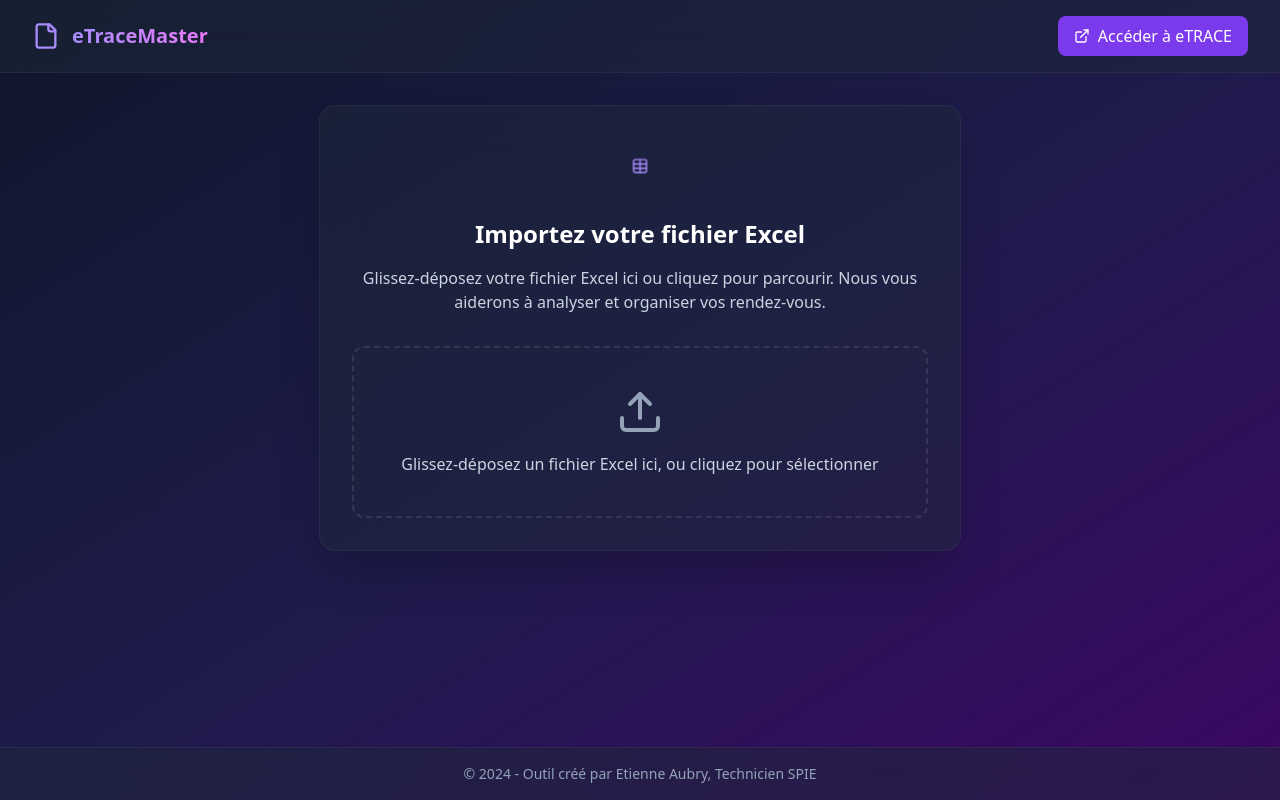
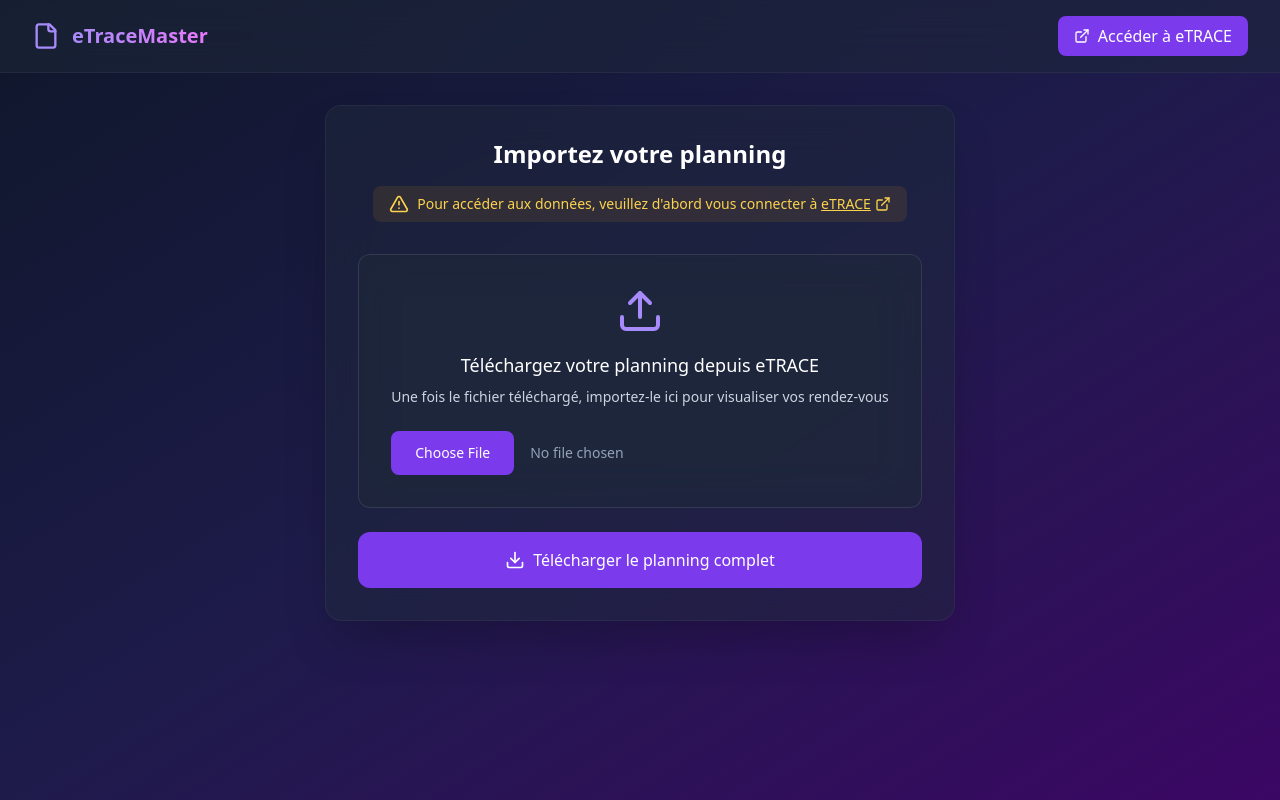
Before and after one commit to dilm-seo/etracemaster, a React (Vite) app: page / in a window 1280 px wide. Built offline with nearby package versions, Linux system fonts and the light colour scheme.

Commit message:
Add files via upload

```diff
--- a/src/App.tsx
+++ b/src/App.tsx
@@ -1,14 +1,17 @@
 import React, { useState, useCallback, useEffect } from 'react';
-import { FileUpload } from './components/FileUpload';
 import { FileViewer } from './components/FileViewer';
+import { TechnicianSelector } from './components/TechnicianSelector';
 import { Preloader } from './components/Preloader';
 import { FloatingAssistant } from './components/FloatingAssistant';
-import { FileIcon, TableIcon, ExternalLinkIcon } from 'lucide-react';
+import { FileIcon, ExternalLinkIcon } from 'lucide-react';
 
-function App() {
+export default function App() {
+  const [loading, setLoading] = useState(true);
+  const [importing, setImporting] = useState(false);
+  const [progress, setProgress] = useState(0);
   const [fileData, setFileData] = useState<any>(null);
-  const [loading, setLoading] = useState(true);
   const [appointments, setAppointments] = useState<any[]>([]);
+  const [error, setError] = useState<string | null>(null);
 
   useEffect(() => {
     const timer = setTimeout(() => {
@@ -17,10 +20,11 @@ function App() {
     return () => clearTimeout(timer);
   }, []);
 
-  useEffect(() => {
-    if (fileData?.[0]?.data) {
-      const headers = fileData[0].data[0];
-      const rows = fileData[0].data.slice(1);
+  const handleFileData = (data: any) => {
+    setFileData(data);
+    if (data?.[0]?.data) {
+      const headers = data[0].data[0];
+      const rows = data[0].data.slice(1);
       const formattedAppointments = rows.map((row: any[]) => {
         const appointment: any = {};
         headers.forEach((header: string, index: number) => {
@@ -29,12 +33,9 @@ function App() {
         return appointment;
       });
       setAppointments(formattedAppointments);
+      setError(null);
     }
-  }, [fileData]);
-
-  const handleFileUpload = useCallback((data: any) => {
-    setFileData(data);
-  }, []);
+  };
 
   if (loading) {
     return <Preloader />;
@@ -67,34 +68,25 @@ function App() {
       <main className="flex-grow max-w-7xl mx-auto px-4 sm:px-6 lg:px-8 py-8">
         {!fileData ? (
           <div className="bg-slate-800/50 backdrop-blur-xl rounded-2xl shadow-2xl p-8 border border-white/5">
-            <div className="max-w-xl mx-auto text-center">
-              <TableIcon className="h-14 w-14 text-violet-400 mx-auto mb-6 animate-bounce" />
-              <h2 className="text-2xl font-bold text-white mb-4">
-                Importez votre fichier Excel
-              </h2>
-              <p className="text-slate-300 mb-8">
-                Glissez-déposez votre fichier Excel ici ou cliquez pour parcourir.
-                Nous vous aiderons à analyser et organiser vos rendez-vous.
-              </p>
-              <FileUpload onFileUpload={handleFileUpload} />
-            </div>
+            <TechnicianSelector
+              onSelect={handleFileData}
+              loading={importing}
+              progress={progress}
+            />
+            {error && (
+              <div className="mt-6 max-w-md mx-auto">
+                <div className="bg-red-500/10 border border-red-500/20 rounded-lg p-4 text-center">
+                  <p className="text-red-400">{error}</p>
+                </div>
+              </div>
+            )}
           </div>
         ) : (
           <FileViewer data={fileData} />
         )}
       </main>
 
-      <footer className="bg-slate-800/50 backdrop-blur-xl border-t border-white/5 py-4 mt-8">
-        <div className="max-w-7xl mx-auto px-4 sm:px-6 lg:px-8">
-          <p className="text-center text-sm text-slate-400">
-            © {new Date().getFullYear()} - Outil créé par Etienne Aubry, Technicien SPIE
-          </p>
-        </div>
-      </footer>
-
       {appointments.length > 0 && <FloatingAssistant appointments={appointments} />}
     </div>
   );
 }
-
-export default App;
--- a/src/components/AppointmentView.tsx
+++ b/src/components/AppointmentView.tsx
@@ -28,11 +28,7 @@ export function AppointmentView({ data }: AppointmentViewProps) {
         if (date) dates.add(date);
       }
     });
-    return Array.from(dates).sort((a, b) => {
-      if (a === 'all') return -1;
-      if (b === 'all') return 1;
-      return parseAppointmentDate(a).getTime() - parseAppointmentDate(b).getTime();
-    });
+    return dates;
   }, [appointments]);
 
   const uniqueTechs = useMemo(() => {
@@ -40,13 +36,11 @@ export function AppointmentView({ data }: AppointmentViewProps) {
     appointments.forEach(apt => {
       if (apt['TECHNICIEN']) techs.add(apt['TECHNICIEN']);
     });
-    return Array.from(techs);
+    return techs;
   }, [appointments]);
 
   const today = getTodayString();
-  const initialDate = findClosestDate(uniqueDates, today);
-
-  const [selectedDate, setSelectedDate] = useState(initialDate);
+  const [selectedDate, setSelectedDate] = useState(findClosestDate(Array.from(uniqueDates), today));
   const [selectedTech, setSelectedTech] = useState('all');
   const [selectedStatus, setSelectedStatus] = useState('all');
   const [sortBy, setSortBy] = useState<'date' | 'tech' | 'location'>('date');
@@ -83,7 +77,7 @@ export function AppointmentView({ data }: AppointmentViewProps) {
               setSelectedDate('all');
             }
           }}
-          availableDates={new Set(uniqueDates)}
+          availableDates={uniqueDates}
         />
 
         <select
@@ -92,7 +86,7 @@ export function AppointmentView({ data }: AppointmentViewProps) {
           className="bg-slate-900/50 border border-white/10 rounded-lg px-4 py-2 focus:ring-2 focus:ring-violet-500 focus:border-violet-500 text-white"
         >
           <option value="all">Tous les techniciens</option>
-          {uniqueTechs.slice(1).map(tech => (
+          {Array.from(uniqueTechs).slice(1).map(tech => (
             <option key={tech} value={tech}>{tech}</option>
           ))}
         </select>
@@ -147,11 +141,11 @@ export function AppointmentView({ data }: AppointmentViewProps) {
         <div className="flex items-center space-x-4">
           <div className="flex items-center space-x-2">
             <Users className="h-4 w-4" />
-            <span>{uniqueTechs.length - 1} techniciens</span>
+            <span>{uniqueTechs.size - 1} techniciens</span>
           </div>
           <div className="flex items-center space-x-2">
             <Calendar className="h-4 w-4" />
-            <span>{uniqueDates.length - 1} dates</span>
+            <span>{uniqueDates.size - 1} dates</span>
           </div>
           <div className="flex items-center space-x-2">
             <AlertCircle className="h-4 w-4" />
--- a/src/components/FileUpload.tsx
+++ b/src/components/FileUpload.tsx
@@ -1,13 +1,25 @@
-import React, { useCallback } from 'react';
+import React, { useCallback, useState } from 'react';
 import { useDropzone } from 'react-dropzone';
-import { UploadIcon } from 'lucide-react';
+import { UploadIcon, Download, Users } from 'lucide-react';
 import { analyzeExcelFile } from '../utils/excelAnalyzer';
 
 interface FileUploadProps {
   onFileUpload: (data: any) => void;
 }
 
+const TECHNICIANS = [
+  { id: '', name: 'Tous les techniciens' },
+  { id: 'Aubry', name: 'Aubry Etienne' },
+  { id: 'Marzat', name: 'Marzat Romain' },
+  { id: 'Delanoe', name: 'Delanoe Sonia' },
+  { id: 'Perez', name: 'Perez Anthony' },
+  { id: 'Albert', name: 'Albert Alexis' },
+  { id: 'Lecomte', name: 'Lecomte Vincent' }
+];
+
 export function FileUpload({ onFileUpload }: FileUploadProps) {
+  const [selectedTech, setSelectedTech] = useState('');
+
   const onDrop = useCallback((acceptedFiles: File[]) => {
     const file = acceptedFiles[0];
     if (!file) return;
@@ -33,6 +45,7 @@ export function FileUpload({ onFileUpload }: FileUploadProps) {
   });
 
   return (
+    <div className="space-y-6">
       <div
         {...getRootProps()}
         className={`border-2 border-dashed rounded-xl p-10 text-center cursor-pointer transition-all duration-300
@@ -51,5 +64,38 @@ export function FileUpload({ onFileUpload }: FileUploadProps) {
           </p>
         )}
       </div>
+
+      <div className="flex flex-col sm:flex-row items-center justify-center gap-4">
+        <div className="relative w-full sm:w-auto">
+          <div className="absolute inset-y-0 left-0 pl-3 flex items-center pointer-events-none">
+            <Users className="h-5 w-5 text-violet-400" />
+          </div>
+          <select
+            value={selectedTech}
+            onChange={(e) => setSelectedTech(e.target.value)}
+            className="block w-full sm:w-auto pl-10 pr-10 py-3 bg-slate-800/50 border border-white/10 rounded-lg text-white focus:ring-2 focus:ring-violet-500 focus:border-violet-500 appearance-none cursor-pointer hover:bg-slate-700/50 transition-colors duration-200"
+          >
+            {TECHNICIANS.map(tech => (
+              <option key={tech.id} value={tech.id}>{tech.name}</option>
+            ))}
+          </select>
+          <div className="absolute inset-y-0 right-0 pr-3 flex items-center pointer-events-none">
+            <svg className="h-5 w-5 text-violet-400" viewBox="0 0 20 20" fill="currentColor">
+              <path fillRule="evenodd" d="M5.293 7.293a1 1 0 011.414 0L10 10.586l3.293-3.293a1 1 0 111.414 1.414l-4 4a1 1 0 01-1.414 0l-4-4a1 1 0 010-1.414z" clipRule="evenodd" />
+            </svg>
+          </div>
+        </div>
+
+        <a
+          href={`https://etrace.cristalcloud.com/MODULES/Covea/livraison_export.php?statut=&technicien=${selectedTech}`}
+          target="_blank"
+          rel="noopener noreferrer"
+          className="inline-flex items-center space-x-2 px-6 py-3 bg-violet-600 hover:bg-violet-500 text-white rounded-lg transition-colors duration-200 group whitespace-nowrap w-full sm:w-auto justify-center"
+        >
+          <Download className="h-5 w-5 transform group-hover:translate-y-0.5 transition-transform duration-200" />
+          <span>Télécharger le planning</span>
+        </a>
+      </div>
+    </div>
   );
 }
--- /dev/null
+++ b/src/components/TechnicianSelector.tsx
@@ -0,0 +1,94 @@
+import React from 'react';
+import { UploadIcon, AlertTriangle, ExternalLink, Download } from 'lucide-react';
+import { analyzeExcelFile } from '../utils/excelAnalyzer';
+
+interface TechnicianSelectorProps {
+  onSelect: (data: any) => void;
+  loading: boolean;
+  progress: number;
+}
+
+export function TechnicianSelector({ onSelect, loading }: TechnicianSelectorProps) {
+  const handleFileSelect = (event: React.ChangeEvent<HTMLInputElement>) => {
+    const file = event.target.files?.[0];
+    if (file) {
+      const reader = new FileReader();
+      reader.onload = (e) => {
+        if (e.target?.result) {
+          const buffer = e.target.result as ArrayBuffer;
+          const analysis = analyzeExcelFile(buffer);
+          onSelect(analysis);
+        }
+      };
+      reader.readAsArrayBuffer(file);
+    }
+  };
+
+  return (
+    <div className="max-w-2xl mx-auto">
+      <h2 className="text-2xl font-bold text-white text-center mb-4">
+        Importez votre planning
+      </h2>
+
+      <div className="text-center mb-8">
+        <div className="inline-flex items-center space-x-2 bg-amber-500/10 text-amber-300 px-4 py-2 rounded-lg">
+          <AlertTriangle className="h-5 w-5" />
+          <p className="text-sm">
+            Pour accéder aux données, veuillez d'abord vous connecter à{' '}
+            <a
+              href="https://etrace.cristalcloud.com/MODULES/Covea/livraison_export.php?statut="
+              target="_blank"
+              rel="noopener noreferrer"
+              className="inline-flex items-center space-x-1 underline hover:text-amber-200"
+            >
+              <span>eTRACE</span>
+              <ExternalLink className="h-4 w-4" />
+            </a>
+          </p>
+        </div>
+      </div>
+
+      <div className="space-y-6">
+        <div className="bg-slate-800/50 backdrop-blur-xl rounded-xl p-8 border border-white/10">
+          <div className="text-center mb-6">
+            <UploadIcon className="h-12 w-12 text-violet-400 mx-auto mb-4" />
+            <h3 className="text-lg font-medium text-white mb-2">
+              Téléchargez votre planning depuis eTRACE
+            </h3>
+            <p className="text-slate-300 text-sm">
+              Une fois le fichier téléchargé, importez-le ici pour visualiser vos rendez-vous
+            </p>
+          </div>
+
+          <label className="block">
+            <span className="sr-only">Importer un fichier Excel</span>
+            <input
+              type="file"
+              accept=".xlsx,.xls"
+              onChange={handleFileSelect}
+              className="block w-full text-sm text-slate-400
+                file:mr-4 file:py-3 file:px-6
+                file:rounded-lg file:border-0
+                file:text-sm file:font-medium
+                file:bg-violet-600 file:text-white
+                hover:file:bg-violet-500
+                file:cursor-pointer cursor-pointer
+                focus:outline-none
+                transition-all duration-200"
+            />
+          </label>
+        </div>
+
+        <a
+          href="https://etrace.cristalcloud.com/MODULES/Covea/livraison_export.php?statut="
+          target="_blank"
+          rel="noopener noreferrer"
+          className="flex items-center justify-center space-x-2 w-full px-6 py-4 bg-violet-600 hover:bg-violet-500 text-white rounded-xl transition-colors duration-200 group"
+        >
+          <Download className="h-5 w-5 transform group-hover:translate-y-0.5 transition-transform duration-200" />
+          <span>Télécharger le planning complet</span>
+        </a>
+      </div>
+    </div>
+  );
+}
--- a/src/utils/dateUtils.ts
+++ b/src/utils/dateUtils.ts
@@ -1,34 +1,25 @@
 export function parseAppointmentDate(rdv: string): Date {
-  if (!rdv) return new Date(0);
+  if (!rdv) return new Date();
   const [datePart] = rdv.split(' ');
-  if (!datePart) return new Date(0);
+  if (!datePart) return new Date();
 
   const [day, month, year] = datePart.split('-').map(Number);
-  if (!day || !month || !year) return new Date(0);
+  if (!day || !month || !year) return new Date();
 
   return new Date(year, month - 1, day);
 }
 
 export function parseAppointmentTimes(rdv: string): [string, string] {
-  if (!rdv || !rdv.includes(' au ')) {
-    return ['00:00', '00:00'];
-  }
+  if (!rdv) return ['00:00', '00:00'];
 
   try {
     const [startPart, endPart] = rdv.split(' au ');
-    const startTime = startPart.split(' ')[1]?.slice(0, 5) || '00:00';
-    const endTime = endPart.split(' ')[1]?.slice(0, 5) || '00:00';
+    const startTime = startPart?.split(' ')?.[1]?.slice(0, 5) || '00:00';
+    const endTime = endPart?.split(' ')?.[1]?.slice(0, 5) || '00:00';
     return [startTime, endTime];
   } catch (error) {
     return ['00:00', '00:00'];
   }
-}
-
-export function extractPhoneNumber(text: string): string | null {
-  if (!text) return null;
-  const phoneRegex = /(?:Tel\s*:|Tél\s*:)?\s*((?:(?:\+|00)33|0)\s*[1-9](?:[\s.-]*\d{2}){4})/;
-  const match = text.match(phoneRegex);
-  return match ? match[1] : null;
 }
 
 export function formatDate(dateStr: string): string {
@@ -55,12 +46,19 @@ export function getTodayString(): string {
   return `${day}-${month}-${year}`;
 }
 
+export function extractPhoneNumber(text: string): string | null {
+  if (!text) return null;
+  const phoneRegex = /(?:Tel\s*:|Tél\s*:)?\s*((?:(?:\+|00)33|0)\s*[1-9](?:[\s.-]*\d{2}){4})/;
+  const match = text.match(phoneRegex);
+  return match ? match[1] : null;
+}
+
 export function findClosestDate(dates: string[], targetDate: string): string {
   if (!dates.length) return 'all';
   if (dates.includes(targetDate)) return targetDate;
 
   const target = parseAppointmentDate(targetDate);
-  let closestDate = 'all';
+  let closestDate = dates[0];
   let minDiff = Infinity;
 
   for (const date of dates) {
--- /dev/null
+++ b/src/utils/fetchExcel.ts
@@ -0,0 +1,24 @@
+import { analyzeExcelFile } from './excelAnalyzer';
+
+export async function fetchAndParseExcel(technicien: string): Promise<any> {
+  try {
+    const params = new URLSearchParams({
+      statut: '',
+      technicien: technicien || ''
+    });
+
+    const url = `https://etrace.cristalcloud.com/MODULES/Covea/livraison_export.php?${params.toString()}`;
+
+    // Simuler un délai pour le chargement
+    await new Promise(resolve => setTimeout(resolve, 1500));
+
+    // Pour le moment, on simule une erreur car on ne peut pas accéder directement à l'API
+    throw new Error('Veuillez vous connecter à eTRACE et télécharger le fichier manuellement');
+
+  } catch (error) {
+    if (error instanceof Error) {
+      throw error;
+    }
+    throw new Error('Une erreur inattendue est survenue');
+  }
+}
```
Lines whose indentation alone changed are shown as unchanged.
